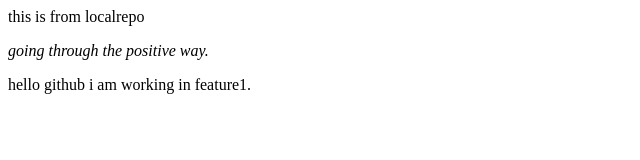
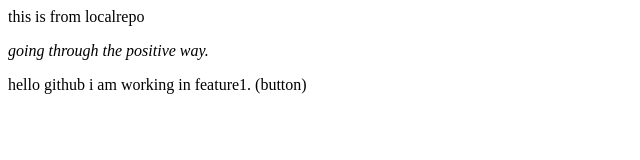
Before and after one commit to ujjwalbasnyat/localrepo, a plain HTML site: page index.html in a window 1280 px wide. Shown: the full height of the page, 0-640 px from the left. Drawn offline with Linux system fonts and the light colour scheme.

Commit message:
add button

```diff
--- a/index.html
+++ b/index.html
@@ -1,3 +1,3 @@
 <p>this is from localrepo</p>
 <i>going through the positive way.</i>
-<p>hello github i am working in feature1.</p>
+<p>hello github i am working in feature1. (button)</p>
```
